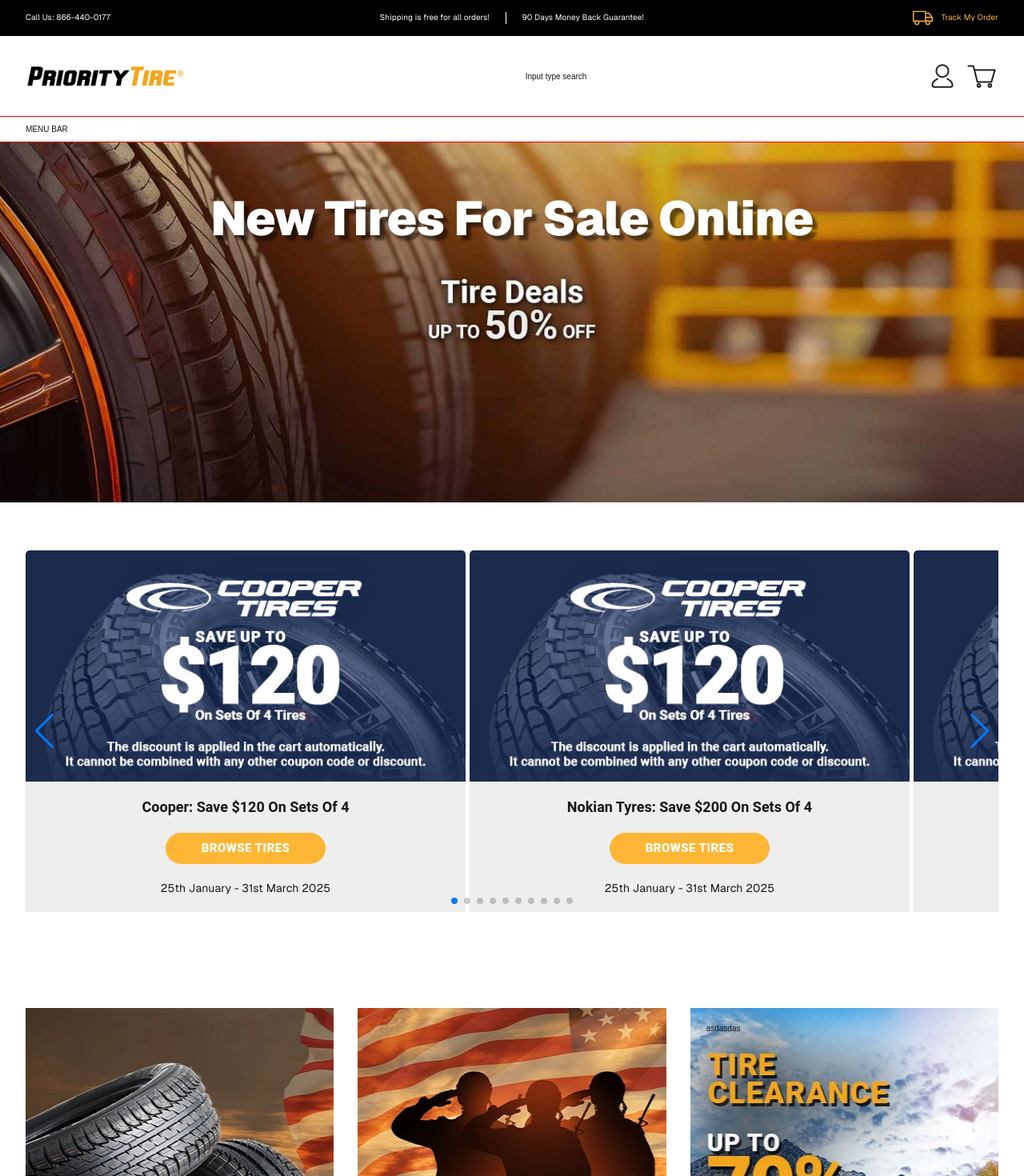
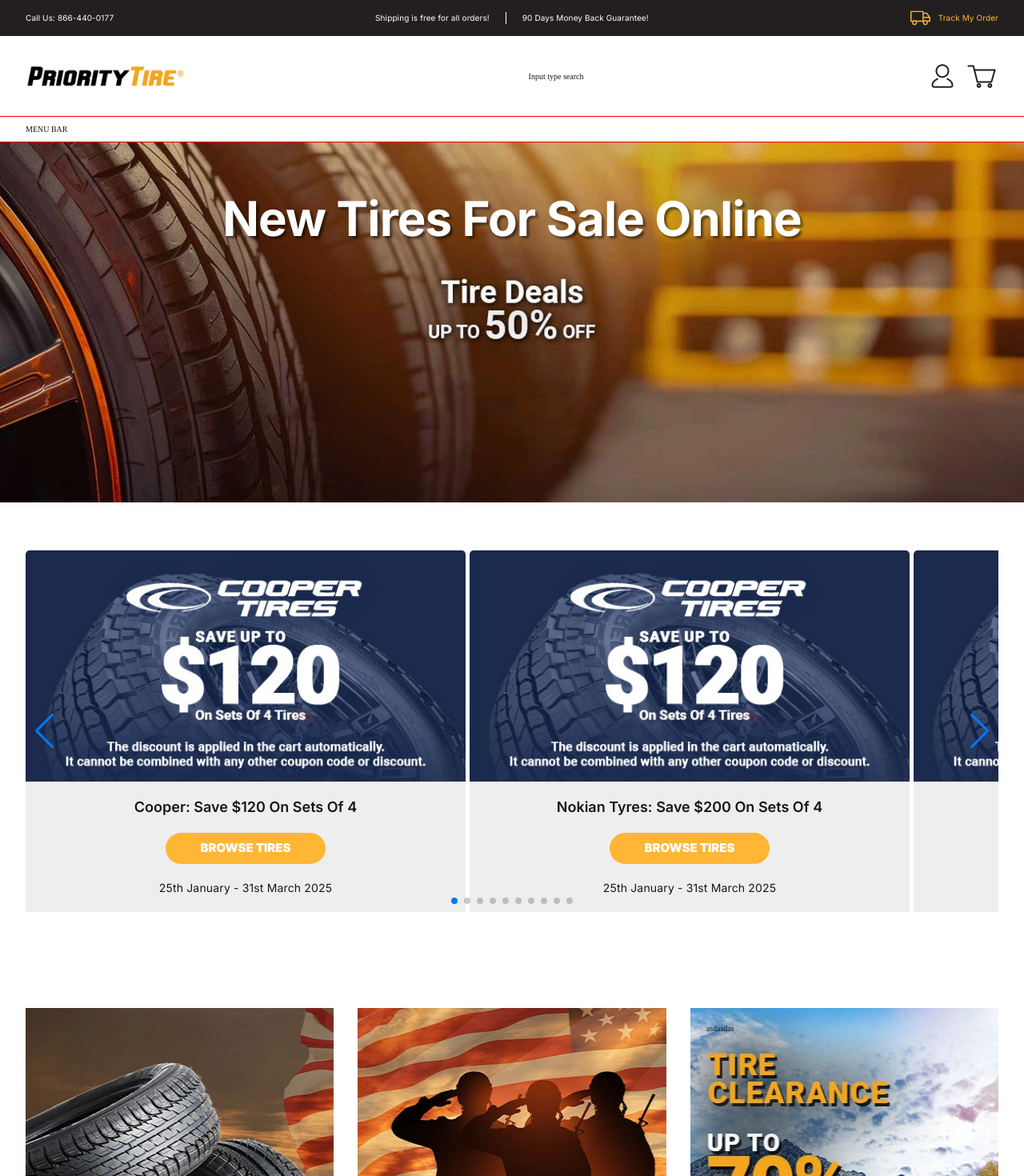
Before and after one commit to zlatimirCS/mass-test, a Next.js app: page / in a window 1280 px wide. Shown: the top 1470 px of the page at 80% size. Built offline with nearby package versions, Linux system fonts and the light colour scheme.

Commit message:
progress get all product variations

```diff
--- a/src/components/Layout.tsx
+++ b/src/components/Layout.tsx
@@ -1,9 +1,14 @@
 import Header from "@/components/Header";
 import Footer from "@/components/Footer";
-import { Geist } from "next/font/google";
+import { Geist, Inter } from "next/font/google";
 
 const geistSans = Geist({
   variable: "--font-geist-sans",
+  subsets: ["latin"],
+});
+
+const inter = Inter({
+  variable: "--font-inter",
   subsets: ["latin"],
 });
 
@@ -11,7 +16,7 @@
   const { children } = props;
   return (
     <>
-      <div className={`app_layout ${geistSans.variable}`}>
+      <div className={`app_layout ${inter.variable}`}>
         <Header />
         <main>{children}</main>
         <Footer />
--- a/src/components/ui/HomepageHero.tsx
+++ b/src/components/ui/HomepageHero.tsx
@@ -18,8 +18,8 @@
           variant="h1"
           color="common.white"
           sx={{
-            fontWeight: "900",
-            textShadow: "6px 6px 3px rgba(0, 0, 0, 0.5)",
+            fontWeight: "700",
+            textShadow: "3px 3px 3px rgba(0, 0, 0, 0.5)",
           }}
         >
           New Tires For Sale Online
--- a/src/pages/_app.tsx
+++ b/src/pages/_app.tsx
@@ -27,7 +27,7 @@
 const theme = createTheme({
   palette: {
     common: {
-      black: "#000",
+      black: "#231f20",
       white: "#fff",
     },
     primary: {
@@ -42,11 +42,12 @@
     },
   },
   typography: {
+    fontFamily: "Inter",
     h1: {
       fontSize: "4rem",
       lineHeight: 1.167,
       letterSpacing: "-0.01562em",
-      fontFamily: "Geist",
+      fontFamily: "Inter",
       "@media (min-width:600px)": {
         fontSize: "6rem",
       },
@@ -55,13 +56,13 @@
       fontSize: "1.6rem",
       lineHeight: 1.5,
       letterSpacing: "0.00938em",
-      fontFamily: "Geist",
+      fontFamily: "Inter",
     },
     body2: {
       fontSize: "1.4rem",
       lineHeight: 1.43,
       letterSpacing: "0.01071em",
-      fontFamily: "Geist",
+      fontFamily: "Inter",
     },
   },
   components: {
--- a/src/styles/globals.css
+++ b/src/styles/globals.css
@@ -16,7 +16,7 @@
 body {
   color: var(--foreground);
   background: var(--background);
-  font-family: Arial, Helvetica, sans-serif;
+  /* font-family: Arial, Helvetica, sans-serif; */
   -webkit-font-smoothing: antialiased;
   -moz-osx-font-smoothing: grayscale;
 }
```
Also changed, not shown: src/pages/product/[slug]/index.tsx (+40 -9 lines).
